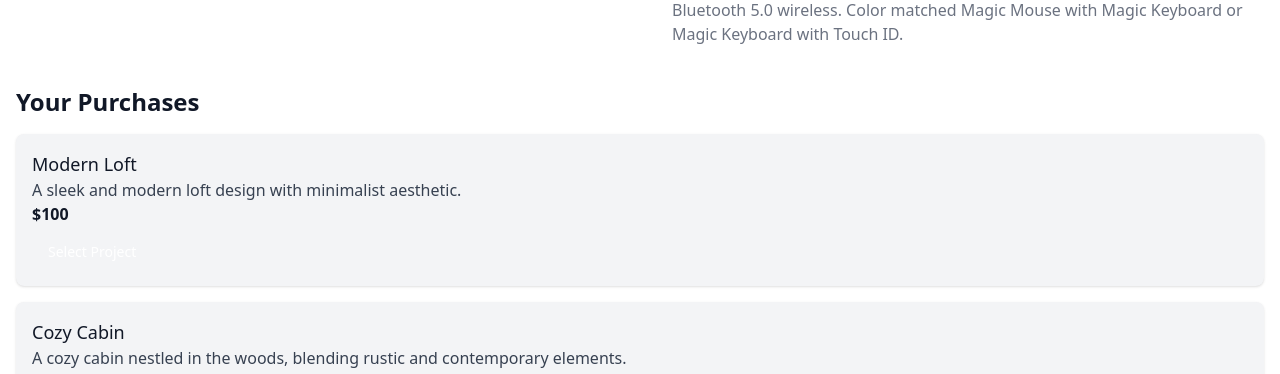
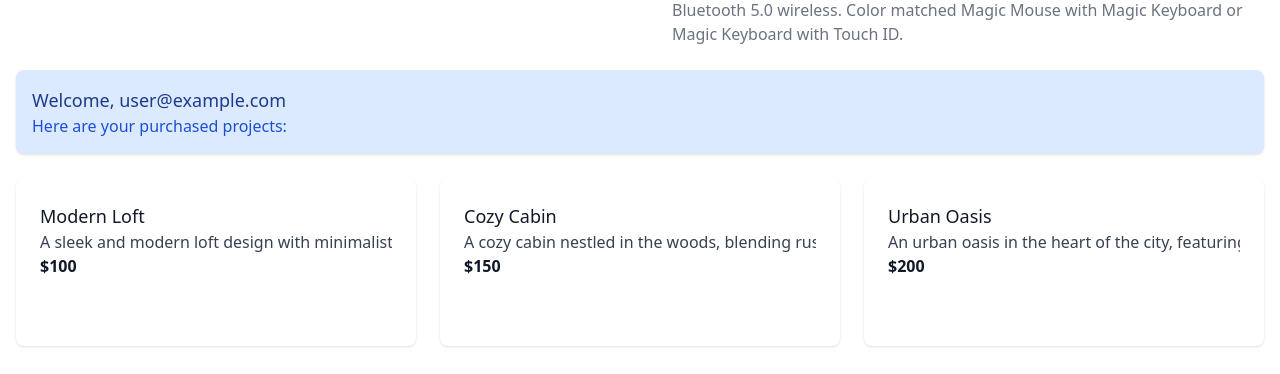
Before and after one commit to bakomans/cgistudio, a React (Create React App) app: page /user-panel in a window 1280 px wide. Shown: the part 569-943 px from the top of the page. Built offline with nearby package versions, Linux system fonts and the light colour scheme; no server answers; sample sign-in values are in the browser's storage.

Commit message:
bug fixes

```diff
--- a/src/pages/UserPanel.js
+++ b/src/pages/UserPanel.js
@@ -149,14 +149,22 @@ const UserPanel = () => {
           </div>
         </div>
 
-        <div className="mt-10">
-          <h2 className="text-2xl font-semibold text-gray-900 dark:text-white">
-            Your Purchases
-          </h2>
-          <ul>
+        {user && (
+          <div className="mt-6 p-4 bg-blue-100 dark:bg-blue-800 rounded-lg shadow">
+            <h3 className="text-lg font-medium text-blue-900 dark:text-blue-200">
+              Welcome, {user.email}
+            </h3>
+            <p className="text-blue-700 dark:text-blue-300">
+              Here are your purchased projects:
+            </p>
+          </div>
+        )}
+
+        <ul className="mt-6 grid grid-cols-1 gap-6 sm:grid-cols-2 lg:grid-cols-3">
           {userPurchases.map((purchase) => (
-              <li key={purchase.id} className="mt-4">
-                <div className="p-4 bg-gray-100 dark:bg-gray-800 rounded-lg shadow">
+            <li key={purchase.id} className="col-span-1 bg-white rounded-lg shadow divide-y divide-gray-200">
+              <div className="w-full flex items-center justify-between p-6 space-x-6">
+                <div className="flex-1 truncate">
                   <h3 className="text-lg font-medium text-gray-900 dark:text-white">
                     {purchase.name}
                   </h3>
@@ -172,6 +180,7 @@ const UserPanel = () => {
                   >
                     Select Project
                   </button>
+                </div>
               </div>
             </li>
           ))}
@@ -191,7 +200,6 @@ const UserPanel = () => {
           </div>
         )}
       </div>
-      </div>
     </section>
   );
 };
```
Lines whose indentation alone changed are shown as unchanged.
